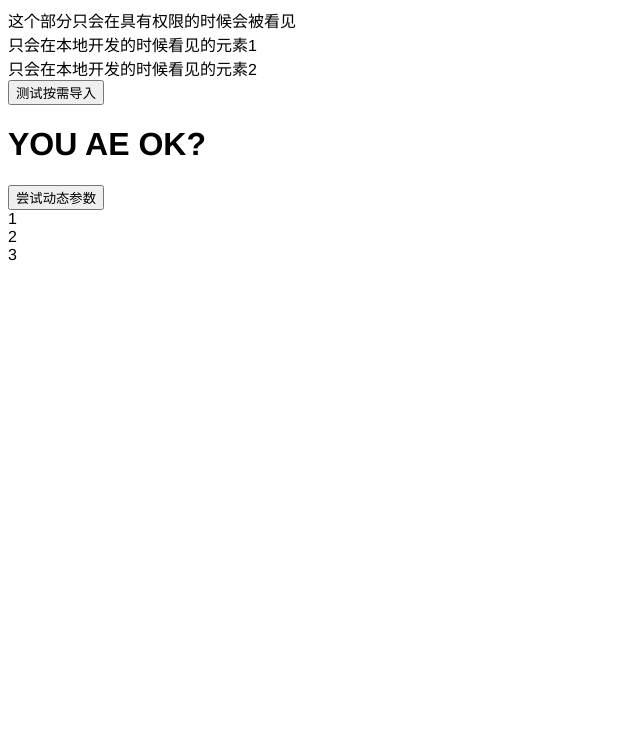
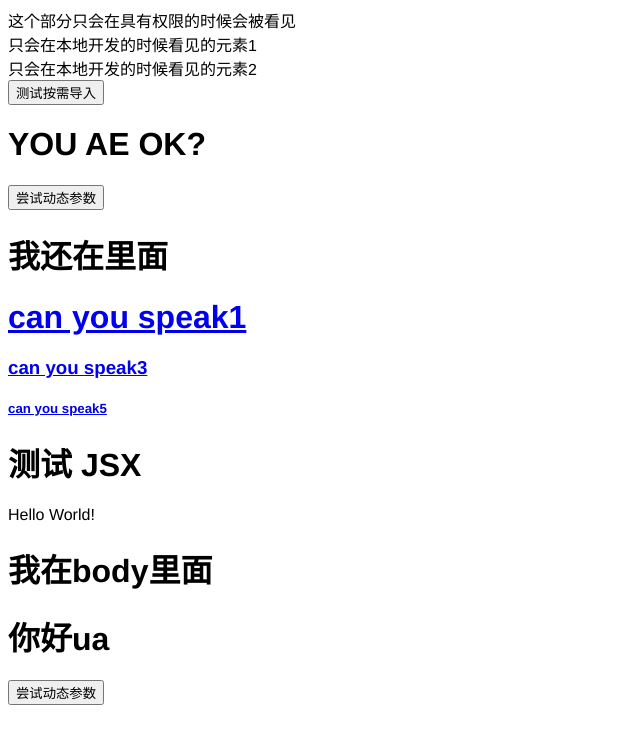
Before and after one commit to PARISHAPPYTIME/vue3-antd-admin-template, a Vue app: page / in a window 1280 px wide. Shown: the top 744 px of the page, without its empty margins (0-640 px from the left). Built offline with nearby package versions, Linux system fonts and the light colour scheme.

Commit message:
添加 jsx

```diff
--- a/package.json
+++ b/package.json
@@ -9,6 +9,7 @@
     },
     "dependencies": {
         "@types/node": "^16.9.0",
+        "@vitejs/plugin-vue-jsx": "^1.1.8",
         "ant-design-vue": "^2.2.7",
         "axios": "^0.21.4",
         "pinia": "^2.0.0-rc.8",
@@ -16,6 +17,7 @@
         "vue-router": "^4.0.11"
     },
     "devDependencies": {
+        "@types/babel__core": "^7.1.16",
         "@vitejs/plugin-vue": "^1.6.1",
         "@vue/compiler-sfc": "^3.2.6",
         "less": "^4.1.1",
--- a/src/App.vue
+++ b/src/App.vue
@@ -1,7 +1,16 @@
 <script setup lang="ts">
 import { Button } from 'ant-design-vue'
-import { ref, reactive, onBeforeUpdate, watchEffect } from 'vue'
+import {
+  ref, reactive, onBeforeUpdate,
+  watchEffect, resolveDirective,
+  resolveDynamicComponent
+} from 'vue'
+
 import HelloWorld from '@/components/HelloWorld.vue'
+import TestTeleport from '@/components/TestTeleport.vue'
+import TestH from '@/components/TestH.vue'
+import TestJsx from '@/components/TestJsx'
+import TestFunctional from '@/components/TestFunctional'
 
 const list = reactive([1, 2, 3])
 const divs = ref<any[]>([])
@@ -21,10 +30,17 @@ const root = ref(null)
 
 watchEffect(
   () => {
-    console.log(root.value) // => <div>This is a root element</div>
+    // console.log(root.value) // => <div>This is a root element</div>
   },
+  // 在组件渲染之后执行副作用函数
   { flush: 'post' }
 )
+
+// 解析指令
+const Permission = resolveDirective('permission')
+const Localhost = resolveDirective('localhost')
+// console.log(Permission)
+// console.log(Localhost)
 </script>
 
 <template>
@@ -34,7 +50,14 @@ watchEffect(
   <Button ref="root">测试按需导入</Button>
   <router-view />
   <HelloWorld msg="YOU AE OK?" @show-code="showCode" />
-  <div v-for="(item, i) in list" :ref="el => { if (el) { divs[i] = el } }">{{ item }}</div>
+  <TestTeleport></TestTeleport>
+  <TestH :level="1">can you speak1</TestH>
+  <TestH :level="3">can you speak3</TestH>
+  <TestH :level="5">can you speak5</TestH>
+  <TestJsx></TestJsx>
+  <test-functional label="h1">
+    <h1>1111</h1>
+  </test-functional>
 </template>
 
 <style>
--- /dev/null
+++ b/src/components/TestFunctional.tsx
@@ -0,0 +1,5 @@
+import { h } from "vue";
+
+const Heading = () => <div>Hello World!</div>;
+
+export default Heading;
--- /dev/null
+++ b/src/components/TestH.vue
@@ -0,0 +1,54 @@
+<script lang="ts">
+import { defineComponent, h, resolveDynamicComponent } from 'vue'
+import type { VNode, Slot } from 'vue'
+// import HelleWorld from '@/components/HelloWorld.vue'
+// import { Button } from 'ant-design-vue'
+
+/** 递归地从子节点获取文本 */
+function getChildrenTextContent(children: VNode[]): string {
+    return children
+        .map((node: VNode) => {
+            return typeof node.children === 'string'
+                ? node.children
+                : Array.isArray(node.children)
+                    ? getChildrenTextContent((node.children as VNode[]))
+                    : ''
+        })
+        .join('')
+}
+
+export default defineComponent({
+    // components: { Button },
+    render() {
+        // console.log(this.$slots.default)
+        // 从 children 的文本内容中创建短横线分隔 (kebab-case) id。
+        const headingId = getChildrenTextContent(this.$slots.default?.() || [])
+            .toLowerCase()
+            .replace(/\W+/g, '-') // 用短横线替换非单词字符
+            .replace(/(^-|-$)/g, '') // 删除前后短横线
+
+        const ButtonName = resolveDynamicComponent('Button')
+        console.log(ButtonName)
+
+
+        return h('h' + this.level,
+            [
+                h(
+                    'a',
+                    {
+                        name: headingId,
+                        href: '#' + headingId
+                    },
+                    this.$slots.default?.()
+                )
+            ]
+        )
+    },
+    props: {
+        level: {
+            type: Number,
+            required: true
+        }
+    }
+})
+</script>
--- /dev/null
+++ b/src/components/TestJsx.tsx
@@ -0,0 +1,7 @@
+import { defineComponent } from "vue";
+
+export default defineComponent({
+    render() {
+        return <h1>测试 JSX</h1>;
+    }
+});
--- /dev/null
+++ b/src/components/TestTeleport.vue
@@ -0,0 +1,15 @@
+<script lang="ts" setup>
+import HelloWorld from '@/components/HelloWorld.vue'
+
+</script>
+<template>
+    <div>
+        <h1>我还在里面</h1>
+    </div>
+    <teleport to="#app">
+        <div>
+            <h1>我在body里面</h1>
+            <HelloWorld msg="你好ua"></HelloWorld>
+        </div>
+    </teleport>
+</template>
--- a/src/directive/localhost.ts
+++ b/src/directive/localhost.ts
@@ -3,17 +3,9 @@ import type { Directive } from 'vue'
 
 import { isDev } from '@/utils/util'
 
-export const localhostDirective: Directive = {
-    created() { },
-    beforeMount() { },
-    mounted(el: Node, binding) {
-        const { value } = binding
-        if (!isDev && value !== false) {
-            el.parentNode && el.parentNode.removeChild(el)
-        }
-    },
-    beforeUpdate() { },
-    updated() { },
-    beforeUnmount() { },
-    unmounted() { }
+export const localhostDirective: Directive = (el: Node, binding) => {
+    const { value } = binding
+    if (!isDev && value !== false) {
+        el.parentNode && el.parentNode.removeChild(el)
+    }
 }
--- a/src/directive/permission.ts
+++ b/src/directive/permission.ts
@@ -20,7 +20,6 @@ export const permissionDirective: Directive = {
         } else {
             throw new Error(`need roles! Like v-permission="['admin','editor']"`)
         }
-        console.log(el.parentNode)
     },
     beforeUpdate() { },
     updated() { },
--- a/tsconfig.json
+++ b/tsconfig.json
@@ -27,6 +27,6 @@
         "build/**/*.d.ts",
         "mock/**/*.ts",
         "vite.config.ts"
-    ],
+, "src/components/TestJsx.tsx"    ],
     "exclude": ["node_modules", "tests/server/**/*.ts", "dist", "**/*.js"]
 }
--- a/vite.config.ts
+++ b/vite.config.ts
@@ -1,5 +1,6 @@
 import { defineConfig } from 'vite'
 import vue from '@vitejs/plugin-vue'
+import VueJsx from '@vitejs/plugin-vue-jsx'
 import styleImport from 'vite-plugin-style-import';
 import { resolve } from 'path'
 
@@ -11,6 +12,7 @@ function pathResolve(dir: string) {
 export default defineConfig({
   plugins: [
     vue(),
+    VueJsx(),
     styleImport({
       libs: [{
         libraryName: 'ant-design-vue',
```
Also changed, not shown: 1 other file (tests, documents, lock files or other folders).
